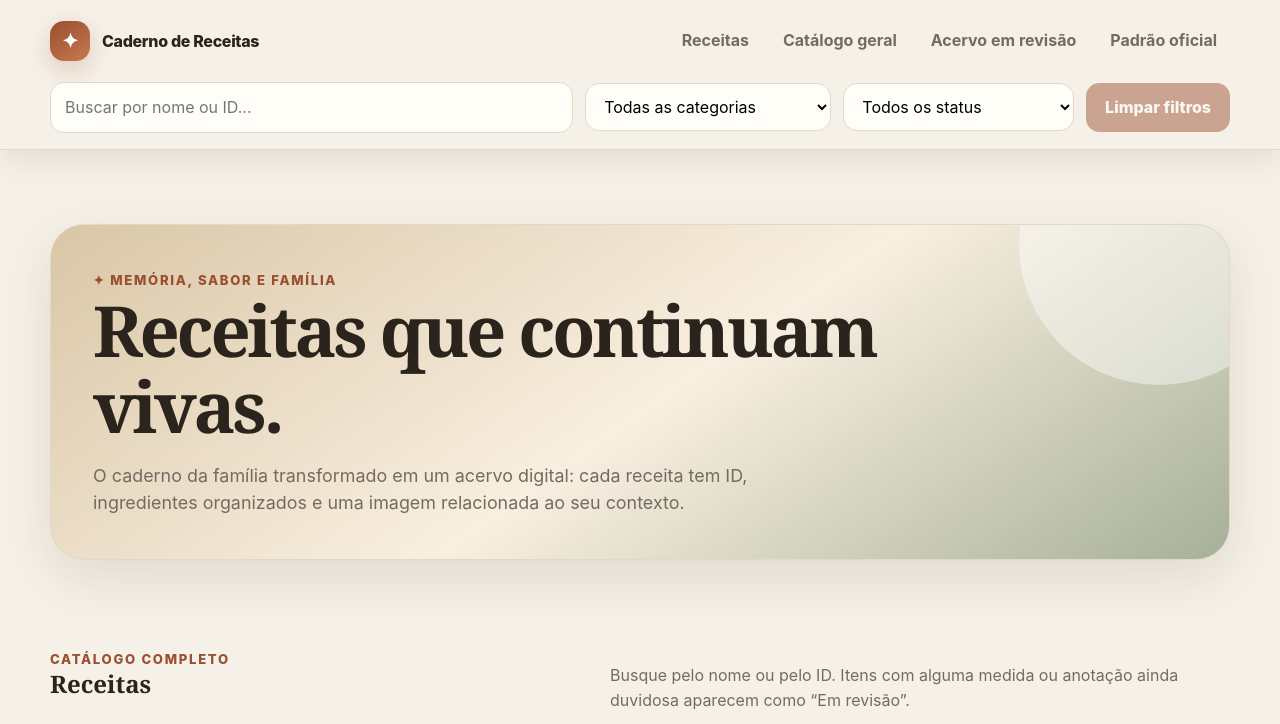
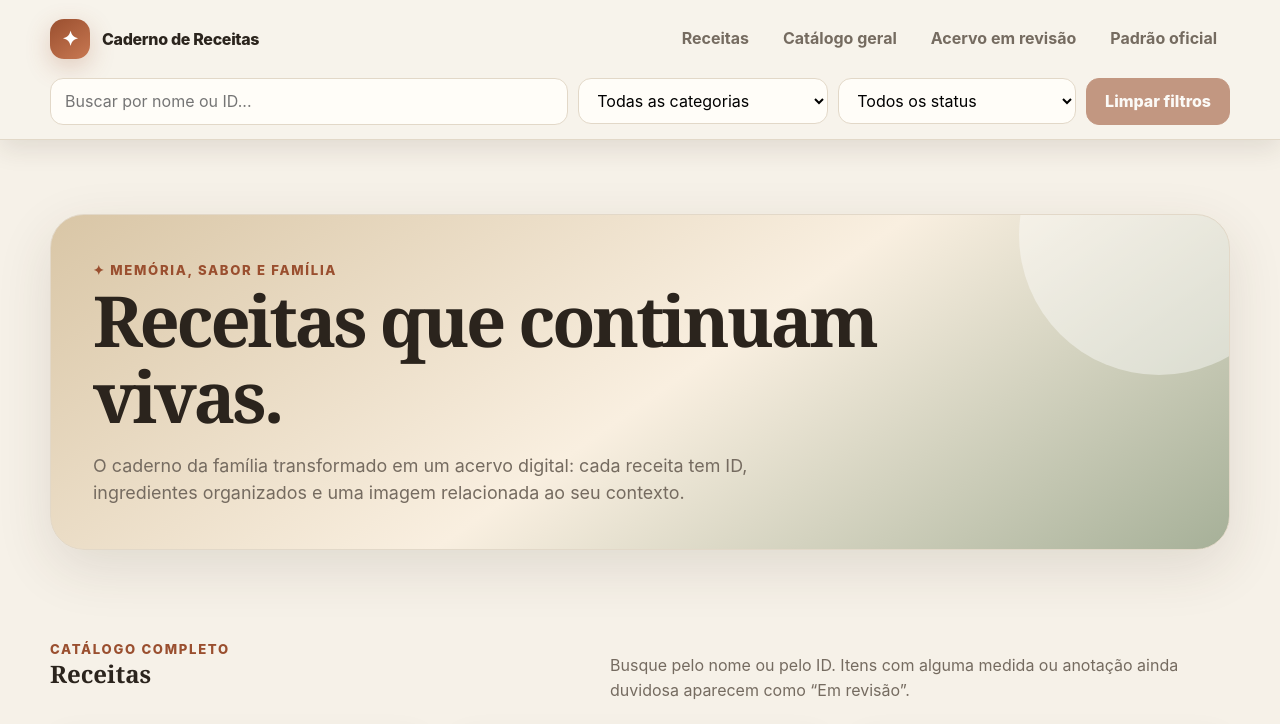
Before and after one commit to Luis89038373/Caderno-de-receitas, a plain HTML site: page index.html in a window 1280 px wide. Shown: the top 724 px of the page. Drawn offline with Linux system fonts and the light colour scheme.

Commit message:
V12.2 - corrigir definitivamente cabeçalho e filtros

```diff
--- a/assets/css/styles.css
+++ b/assets/css/styles.css
@@ -305,3 +305,87 @@
     grid-column:auto;
   }
 }
+
+
+/* V12.2 — cabeçalho fixo validado com filtros estáticos */
+#site-nav{
+  position:sticky !important;
+  top:0 !important;
+  z-index:2000 !important;
+  width:100%;
+}
+#site-nav .topbar{
+  position:relative !important;
+  top:auto !important;
+  width:100%;
+  background:rgba(247,243,235,.985);
+  border-bottom:1px solid var(--line);
+  box-shadow:0 9px 24px rgba(58,42,28,.11);
+  backdrop-filter:blur(16px);
+}
+#site-nav .nav{
+  min-height:78px;
+  height:auto;
+  padding:10px 0;
+}
+#site-nav .header-filterbar{
+  display:grid !important;
+  grid-template-columns:minmax(360px,1.7fr) minmax(190px,.82fr) minmax(180px,.78fr) auto;
+  gap:10px;
+  align-items:center;
+  padding:0 0 14px;
+}
+#site-nav .header-filterbar .search{
+  display:block !important;
+  width:100%;
+  min-width:0;
+  min-height:46px;
+  margin:0;
+  padding:10px 14px;
+  background:#fffdf8;
+  border:1px solid var(--line);
+  border-radius:13px;
+}
+#site-nav .header-filterbar .clear-filters{
+  display:inline-flex !important;
+  align-items:center;
+  justify-content:center;
+  min-height:46px;
+  padding:10px 18px;
+  white-space:nowrap;
+  border-radius:13px;
+  background:var(--accent);
+  color:#fff;
+  border:1px solid var(--accent);
+  font-weight:800;
+}
+#site-nav .header-filterbar .clear-filters:disabled{
+  opacity:.56;
+  cursor:default;
+}
+.hero-toolbar{display:none !important}
+
+@media(max-width:1050px){
+  #site-nav .header-filterbar{
+    grid-template-columns:minmax(270px,1.4fr) minmax(165px,.8fr) minmax(155px,.75fr) auto;
+  }
+}
+@media(max-width:800px){
+  #site-nav .nav{min-height:66px;padding:8px 0}
+  #site-nav .header-filterbar{
+    grid-template-columns:1fr 1fr;
+    gap:8px;
+    padding:0 0 10px;
+  }
+  #site-nav .header-filterbar .header-search{grid-column:1/-1}
+  #site-nav .header-filterbar .clear-filters{width:100%}
+  .navlinks{top:64px}
+}
+@media(max-width:520px){
+  #site-nav .header-filterbar{
+    grid-template-columns:1fr;
+  }
+  #site-nav .header-filterbar .header-search{
+    grid-column:auto;
+  }
+}
--- a/assets/js/app.js
+++ b/assets/js/app.js
@@ -1,7 +1,7 @@
 
 const $ = (s, root=document) => root.querySelector(s);
 const $$ = (s, root=document) => [...root.querySelectorAll(s)];
-const SITE_ASSET_VERSION='v12.1-20260818';
+const SITE_ASSET_VERSION='v12.2-20260818';
 function versionedURL(url){
   const value=String(url??'');
   if(!value || /^(https?:|data:|blob:)/i.test(value)) return value;
@@ -108,7 +108,7 @@
 document.addEventListener("DOMContentLoaded",async()=>{
   const h=$("#site-nav");
   if(h){
-    h.innerHTML=nav();
+    if(!h.querySelector(".topbar")) h.innerHTML=nav();
     const toggle=$(".menu-toggle");
     const links=$(".navlinks");
     if(toggle && links){
--- a/index.html
+++ b/index.html
@@ -1,4 +1,33 @@
-<!doctype html><html lang="pt-BR"><head><meta charset="utf-8"><meta name="viewport" content="width=device-width,initial-scale=1"><title>Caderno de Receitas da Família</title><meta name="description" content="Acervo digital de receitas da família, organizado por ID e responsivo para PC e celular."><link rel="stylesheet" href="assets/css/styles.css?v=12.1-20260818"><script defer src="assets/js/app.js?v=12.1-20260818"></script></head><body><div id="site-nav"></div><main>
+<!doctype html><html lang="pt-BR"><head><meta charset="utf-8"><meta name="viewport" content="width=device-width,initial-scale=1"><title>Caderno de Receitas da Família</title><meta name="description" content="Acervo digital de receitas da família, organizado por ID e responsivo para PC e celular."><link rel="stylesheet" href="assets/css/styles.css?v=12.2-20260818"><script defer src="assets/js/app.js?v=12.2-20260818"></script></head><body><div id="site-nav">
+<header class="topbar">
+  <div class="container nav">
+    <a class="brand" href="index.html" aria-label="Página inicial do Caderno de Receitas">
+      <span class="brand-mark">✦</span><span>Caderno de Receitas</span>
+    </a>
+    <button class="menu-toggle" type="button" aria-label="Abrir menu" aria-expanded="false" aria-controls="main-navigation">
+      <span></span><span></span><span></span>
+    </button>
+    <nav class="navlinks" id="main-navigation">
+      <a href="index.html">Receitas</a>
+      <a href="catalogo.html">Catálogo geral</a>
+      <a href="acervo.html">Acervo em revisão</a>
+      <a href="documentacao/PADRAO_OFICIAL.md">Padrão oficial</a>
+    </nav>
+  </div>
+  <div class="container header-filterbar" id="header-filterbar">
+    <input id="q" class="search header-search" placeholder="Buscar por nome ou ID..." aria-label="Buscar receitas">
+    <select id="cat" class="search" aria-label="Filtrar por categoria">
+      <option value="">Todas as categorias</option>
+    </select>
+    <select id="status" class="search" aria-label="Filtrar por status">
+      <option value="">Todos os status</option>
+      <option value="publicada">Publicadas</option>
+      <option value="em_revisao">Em revisão</option>
+    </select>
+    <button id="clear-filters" class="btn clear-filters" type="button">Limpar filtros</button>
+  </div>
+</header>
+</div><main>
 <section class="hero"><div class="container"><div class="hero-memory"><div class="hero-copy"><span class="eyebrow">✦ Memória, sabor e família</span><h1>Receitas que continuam vivas.</h1><p>O caderno da família transformado em um acervo digital: cada receita tem ID, ingredientes organizados e uma imagem relacionada ao seu contexto.</p></div></div></div></section>
 <section class="section"><div class="container"><div class="section-head"><div><span class="eyebrow">Catálogo completo</span><h2>Receitas</h2></div><p>Busque pelo nome ou pelo ID. Itens com alguma medida ou anotação ainda duvidosa aparecem como “Em revisão”.</p></div><div class="grid" id="recipes"></div><div class="empty" id="empty" hidden>Nenhuma receita encontrada.</div></div></section>
 <section class="section"><div class="container panel"><div class="section-head"><div><span class="eyebrow">Originais preservados</span><h2>O caderno continua junto da receita</h2></div><a class="btn secondary" href="acervo.html">Abrir acervo original →</a></div><p>As fotografias manuscritas continuam preservadas no acervo original, separadas das fichas de receita. Duplicatas são consolidadas antes da numeração, e uma receita com duas páginas recebe apenas um ID.</p></div></section></main><div id="site-footer"></div>
```
Also changed, not shown: acervo.html (+1 -1 lines), catalogo.html (+30 -1 lines), ficha.html (+1 -1 lines), receita.html (+1 -1 lines), LEIA-ME_V12_2.txt (added), 2 other files.
